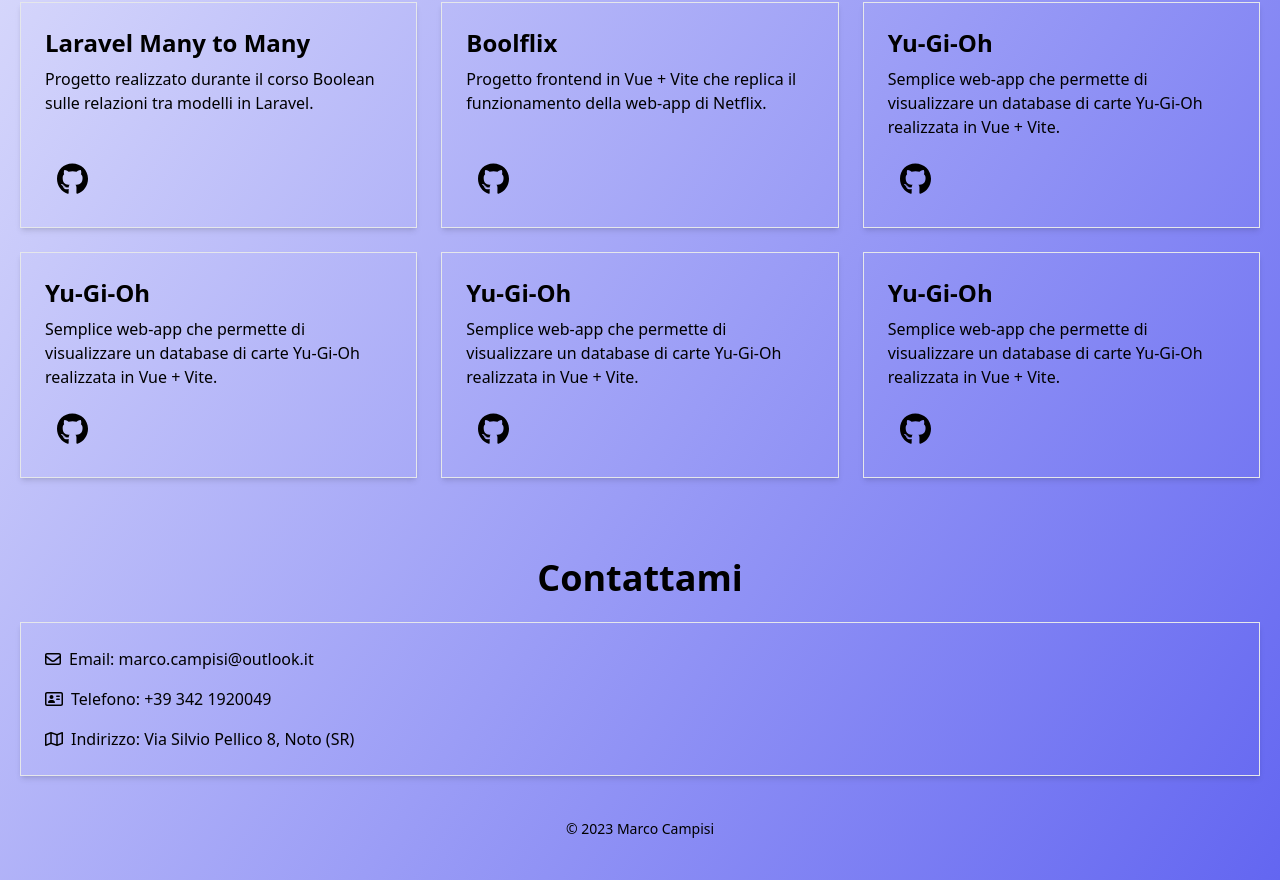
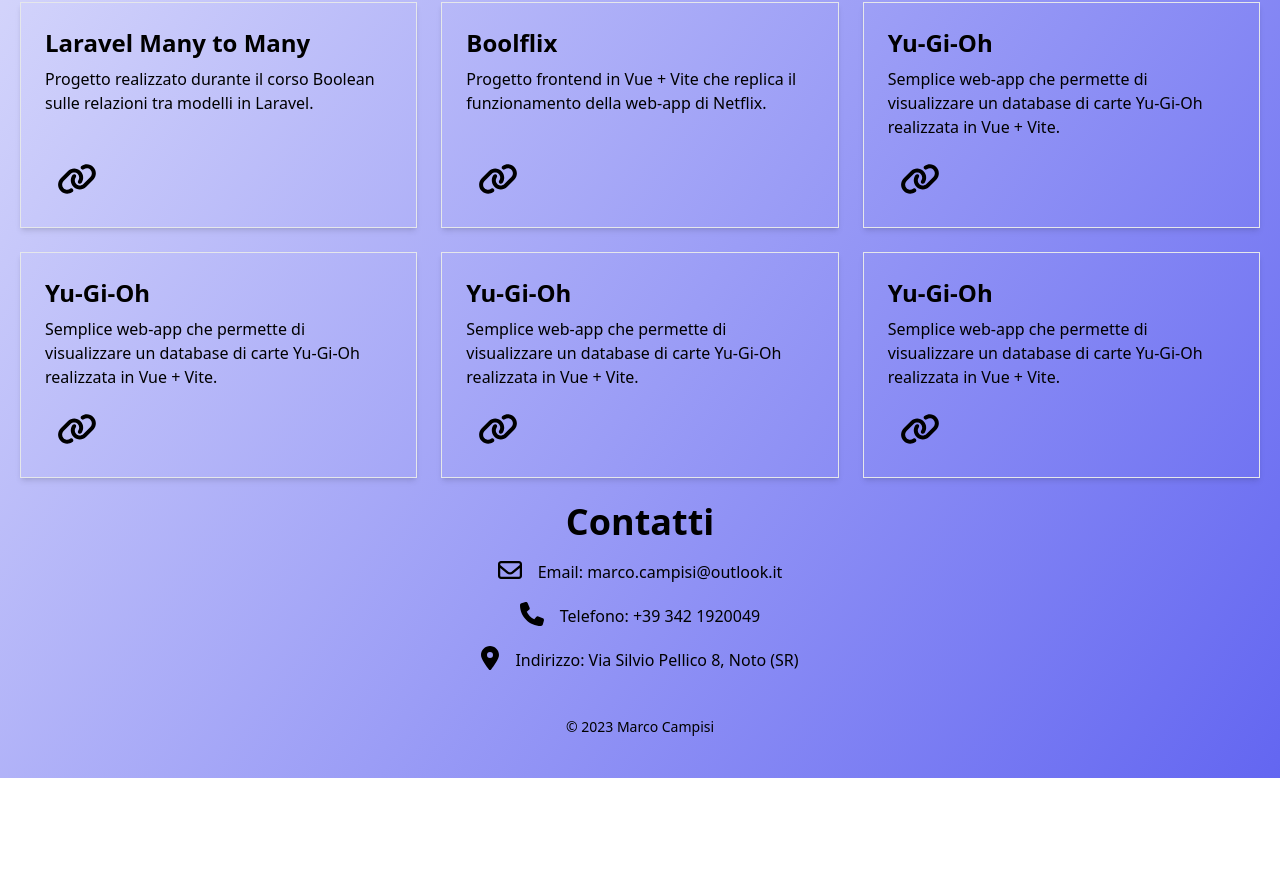
Before and after one commit to marcocampisi/react-portfolio, a React (Vite) app: page / in a window 1280 px wide. Shown: the part 1030-1910 px from the top of the page. After the commit the page ends 1808 px from the top, so only its background shows below. Built offline with nearby package versions, Linux system fonts and the light colour scheme.

Commit message:
Fix contacts

```diff
--- a/src/components/ContactComponent.jsx
+++ b/src/components/ContactComponent.jsx
@@ -1,26 +1,31 @@
 import { FontAwesomeIcon } from "@fortawesome/react-fontawesome";
-import {
-    faEnvelope,
-    faAddressCard,
-    faMap
-} from "@fortawesome/free-regular-svg-icons";
+import {  faEnvelope} from "@fortawesome/free-regular-svg-icons";
+import { faPhone, faLocationDot } from "@fortawesome/free-solid-svg-icons";
 
 function ContactComponent() {
     return (
-        <div className='container w-full mx-auto mt-6'>
-            <div className='shadow-md p-6 border-[1px] mx-auto'>
-                <div className='flex items-center mb-4'>
-                    <FontAwesomeIcon icon={faEnvelope} className='mr-2' />
-                    <p>Email: marco.campisi@outlook.it</p>
-                </div>
-                <div className='flex items-center mb-4'>
-                    <FontAwesomeIcon icon={faAddressCard} className='mr-2' />
-                    <p>Telefono: +39 342 1920049</p>
-                </div>
-                <div className='flex items-center'>
-                    <FontAwesomeIcon icon={faMap} className='mr-2' />
-                    <p>Indirizzo: Via Silvio Pellico 8, Noto (SR)</p>
-                </div>
+        <div className='container mx-auto mt-6 flex flex-col text-center'>
+            <h2 className='text-4xl font-semibold mb-4'>Contatti</h2>
+            <div className='flex items-center mb-4 mx-auto'>
+                <FontAwesomeIcon
+                    icon={faEnvelope}
+                    className='text-2xl mb-1 mr-4'
+                />
+                <p>Email: marco.campisi@outlook.it</p>
+            </div>
+            <div className='flex items-center mb-4 mx-auto'>
+                <FontAwesomeIcon
+                    icon={faPhone}
+                    className='text-2xl mb-1 mr-4'
+                />
+                <p>Telefono: +39 342 1920049</p>
+            </div>
+            <div className='flex items-center mx-auto'>
+                <FontAwesomeIcon
+                    icon={faLocationDot}
+                    className='text-2xl mb-1 mr-4'
+                />
+                <p>Indirizzo: Via Silvio Pellico 8, Noto (SR)</p>
             </div>
         </div>
     );
--- a/src/components/MainComponent.jsx
+++ b/src/components/MainComponent.jsx
@@ -102,12 +102,7 @@
                     </h2>
                     <ProjectsContainer projects={projectsList} />
                 </div>
-                <div className="fmt-10 mx-auto w-full px-5 mt-20 text-center" id='contacts'>
-                    <h2 className="text-4xl font-bold mx-auto my-4">
-                        Contattami
-                    </h2>
-                    <Contacts />
-                </div>
+                <Contacts />
             </main>
         );
     }
--- a/src/components/ProjectsContainer.jsx
+++ b/src/components/ProjectsContainer.jsx
@@ -1,6 +1,6 @@
 /* eslint-disable react/prop-types */
 import { FontAwesomeIcon } from "@fortawesome/react-fontawesome";
-import { faGithub } from '@fortawesome/free-brands-svg-icons';
+import { faLink } from '@fortawesome/free-solid-svg-icons';
 function ProjectsContainer({ projects }) {
     return (
         <div className='container mx-auto mt-6 grid grid-cols-1 md:grid-cols-2 lg:grid-cols-3 gap-6'>
@@ -25,7 +25,7 @@
             </div>
             <div className='mt-auto'>
                 <a href={githubLink} className='mt-5 inline-block px-3 py-1 hover:scale-105 transition duration-300'>
-                <FontAwesomeIcon icon={faGithub} className='h-8'/>
+                <FontAwesomeIcon icon={faLink} className='h-8'/>
                 </a>
             </div>
         </div>
```
